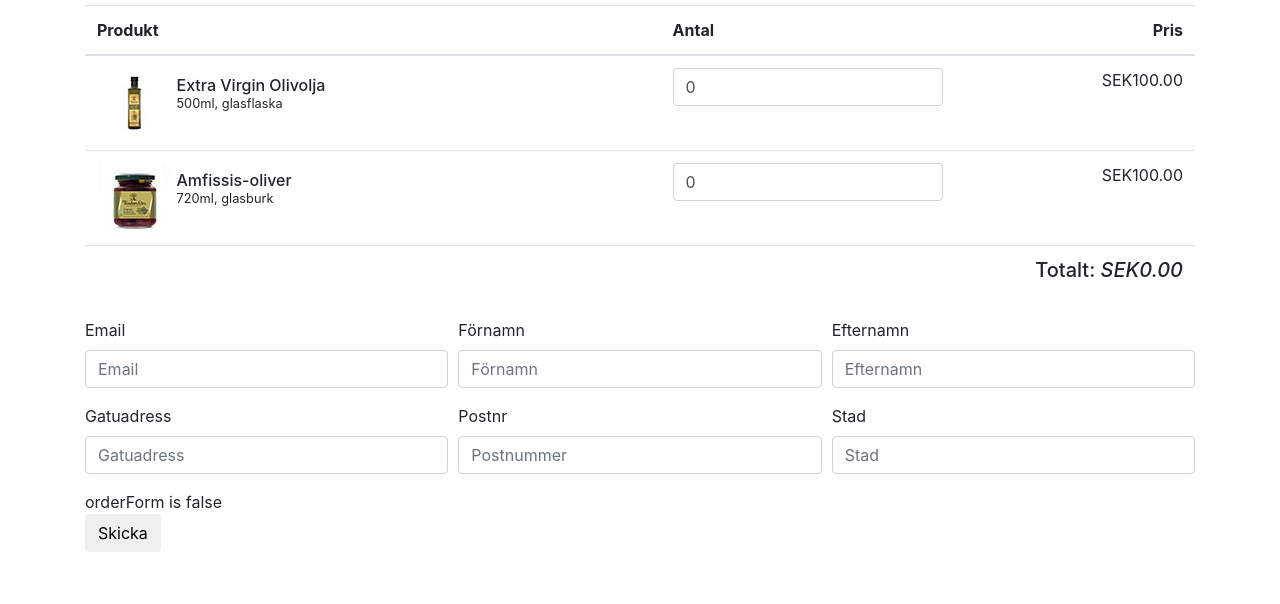
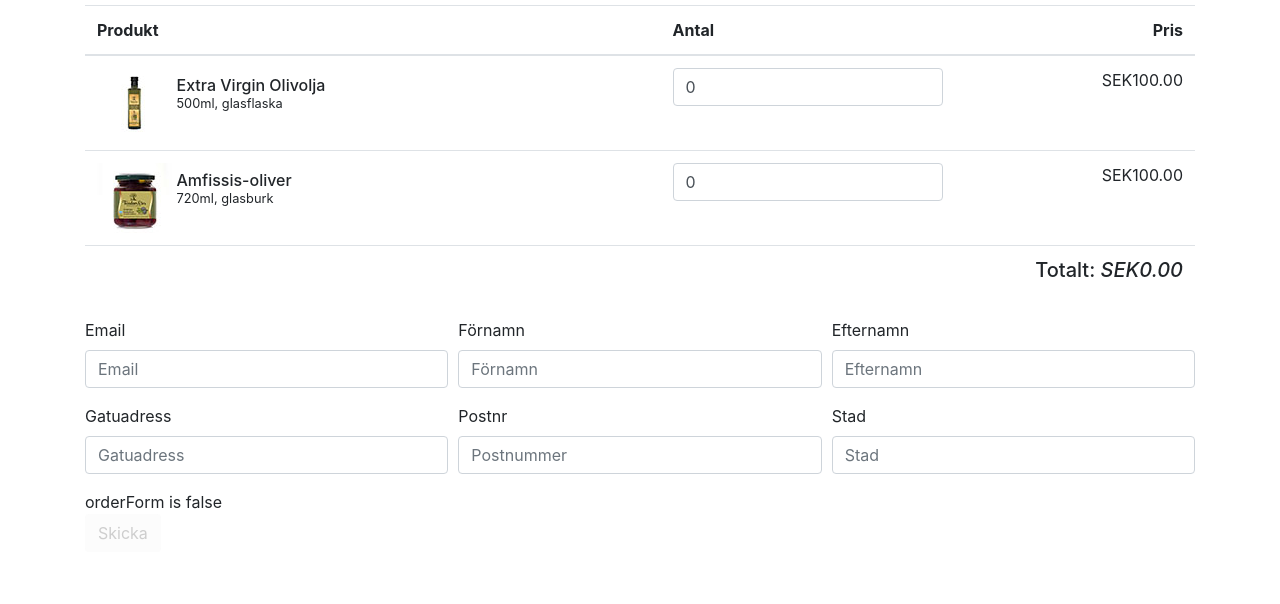
Before and after one commit to Sojaner/teodor2018, a plain HTML site: page index.html in a window 1280 px wide. Shown: the part 1991-2595 px from the top of the page. Drawn offline with nearby package versions, Linux system fonts and the light colour scheme.

Commit message:
Update order-form.html

```diff
--- a/templates/order-form.html
+++ b/templates/order-form.html
@@ -84,7 +84,7 @@
 <div> orderForm is {{orderForm.$valid}}</div>
 
     <div class="form-group">
-            <button type="submit" class="btn btn-default" id="inputSubmitButton" ng-disabled="orderForm.$invalid && inputQuantity.">Skicka</button>
+            <button type="submit" class="btn btn-default" id="inputSubmitButton" ng-disabled="orderForm.$invalid || !checkProductSelected()">Skicka</button>
 
     </div>
 </form>
```
